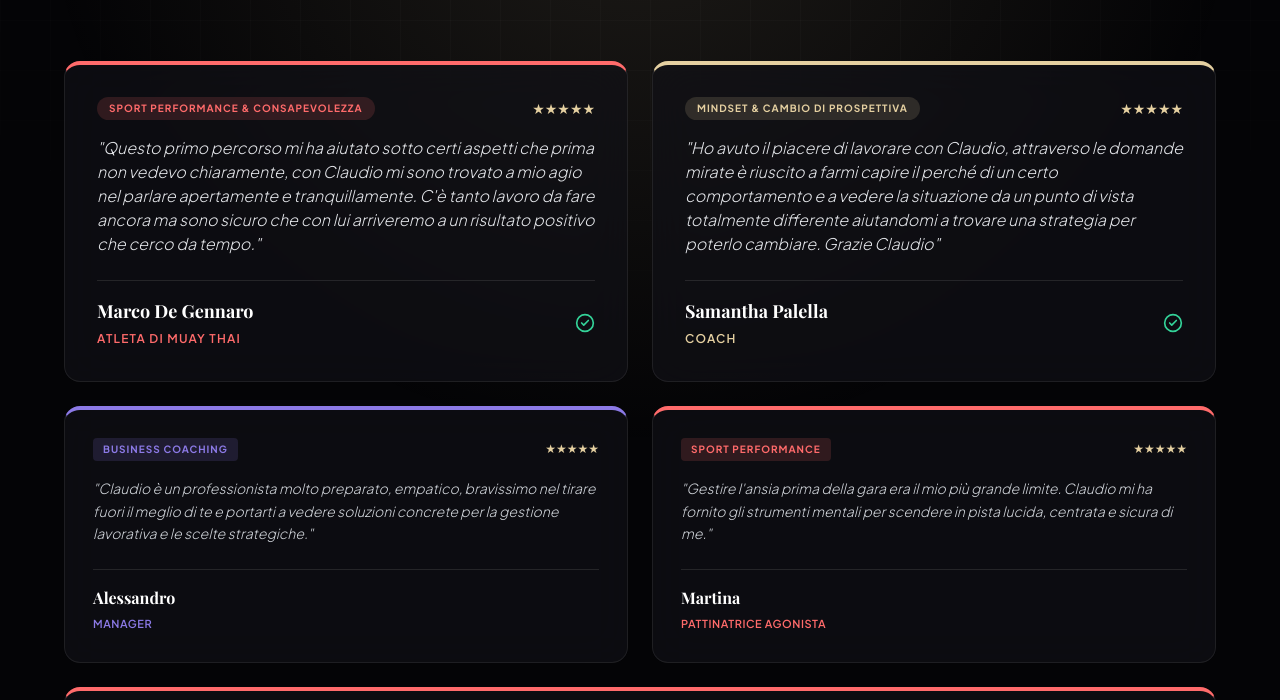
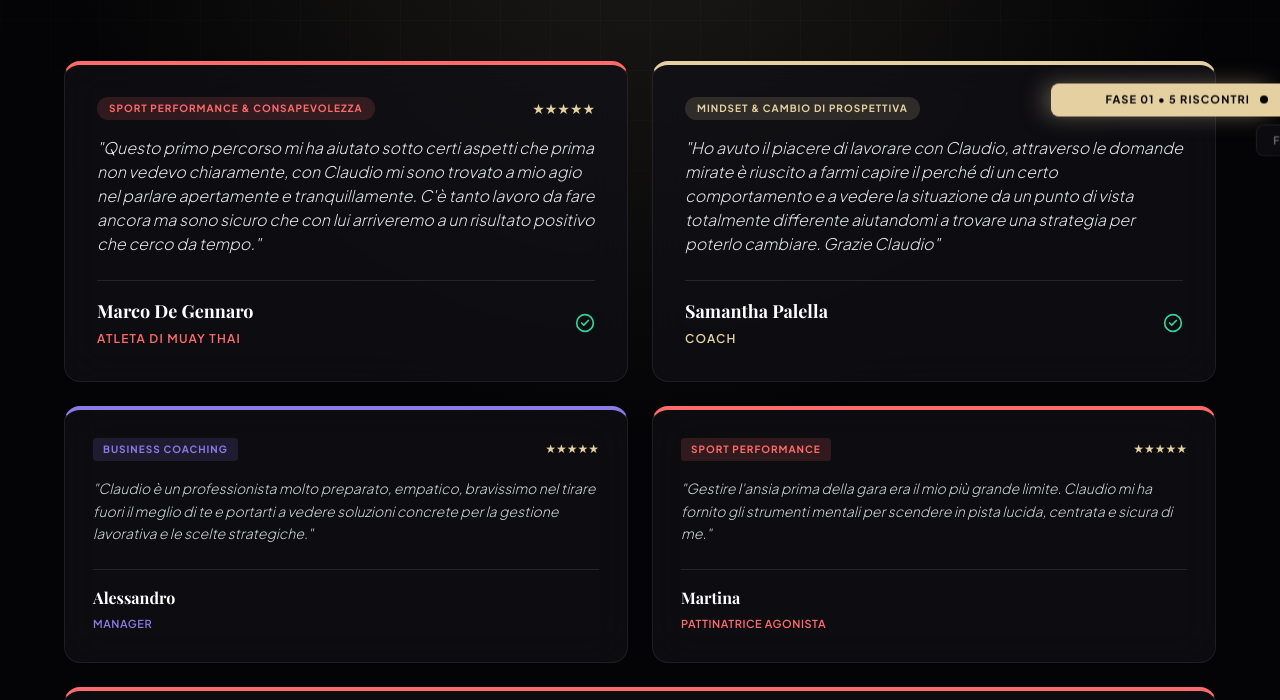
Before and after one commit to claudiocarlucciocoaching/claudiocarlucciocoaching.github.io, a plain HTML site: page index.html in a window 1280 px wide. Shown: the part 280-980 px from the top of the page. Drawn offline with nearby package versions, Linux system fonts and the light colour scheme; a web font is replaced by a local one.

Commit message:
Update index.html

```diff
--- a/index.html
+++ b/index.html
@@ -74,11 +74,47 @@
             background: linear-gradient(90deg, var(--hl-bg, rgba(229, 208, 161, 0.25)) 0%, transparent 100%);
             color: var(--hl-text, #E5D0A1); border-left: 3px solid var(--hl-text, #E5D0A1);
         }
+        #chapter-tabs {
+            position: fixed; right: 0; top: 50%; transform: translateY(-50%);
+            z-index: 8000; display: flex; flex-direction: column; gap: 8px;
+        }
+        .chapter-tab {
+            display: flex; align-items: center; justify-content: flex-end;
+            padding: 7px 12px 7px 16px; border-radius: 8px 0 0 8px;
+            background: rgba(14, 14, 20, 0.75); backdrop-filter: blur(14px);
+            border: 1px solid rgba(255, 255, 255, 0.08); border-right: none;
+            color: #71717a; font-size: 11px; font-weight: 600; letter-spacing: 0.1em; text-transform: uppercase;
+            transition: all 0.35s cubic-bezier(0.16, 1, 0.3, 1);
+            transform: translateX(calc(100% - 24px)); cursor: pointer;
+        }
+        .chapter-tab .tab-pip {
+            width: 8px; height: 8px; border-radius: 50%; background: #3f3f46;
+            margin-left: 10px; flex-shrink: 0; transition: background 0.3s;
+        }
+        .chapter-tab:hover { transform: translateX(0); color: #ffffff; background: rgba(22, 22, 30, 0.95); }
+        .chapter-tab.active-tab {
+            transform: translateX(0); color: #040406; background: var(--tab-color, #E5D0A1);
+            border-color: var(--tab-color, #E5D0A1);
+            box-shadow: -8px 0 24px -4px var(--tab-shadow, rgba(229, 208, 161, 0.45)); font-weight: 700;
+        }
+        .chapter-tab.active-tab .tab-pip { background: #040406; }
+        @media (max-width: 1024px) { #chapter-tabs { display: none; } }
+
         body.theme-reviews { background-color: #040406; }
         body.theme-form { background-color: #050814; }
     </style>
 </head>
 <body class="antialiased selection:bg-premium-champagne selection:text-premium-950 theme-reviews">
+
+    <!-- LINGUETTE SEGNAPAGINA LATERALI DESTRE -->
+    <aside id="chapter-tabs" aria-label="Indice pagina testimonianze">
+        <a href="#reviews-section" class="chapter-tab active-tab" data-target="reviews-section" style="--tab-color: #E5D0A1; --tab-shadow: rgba(229, 208, 161, 0.5);">
+            <span>Fase 01 • 5 Riscontri</span><span class="tab-pip"></span>
+        </a>
+        <a href="#form-section" class="chapter-tab" data-target="form-section" style="--tab-color: #48dbfb; --tab-shadow: rgba(72, 219, 251, 0.45);">
+            <span>Fase 02 • Lascia Feedback</span><span class="tab-pip"></span>
+        </a>
+    </aside>
 
     <div id="ambient-bg-glow"></div>
     <div class="bg-grid"></div>
@@ -119,9 +155,9 @@
         <div class="max-w-6xl mx-auto">
 
             <!-- SEZIONE 1: LE 5 TESTIMONIANZE VERIFICATE -->
-            <section class="scroll-section mb-24" data-theme="reviews" data-glow="radial-gradient(circle at 50% 15%, rgba(229, 208, 161, 0.14) 0%, transparent 65%)">
+            <section id="reviews-section" class="scroll-section mb-24" data-theme="reviews" data-glow="radial-gradient(circle at 50% 15%, rgba(229, 208, 161, 0.14) 0%, transparent 65%)">
                 <div class="text-center max-w-3xl mx-auto mb-16">
-                    <span class="highlighter-badge mb-3" style="--hl-bg: rgba(229, 208, 161, 0.22); --hl-text: #E5D0A1;">Impatto Reale & Partnership ICF</span>
+                    <span class="highlighter-badge mb-3" style="--hl-bg: rgba(229, 208, 161, 0.22); --hl-text: #E5D0A1;">Fase 01 • Impatto Reale & Partnership ICF</span>
                     <h1 class="font-serif text-4xl md:text-5xl font-bold text-white mb-4">Le Voci del Cambiamento</h1>
                     <p class="text-gray-400 text-sm md:text-base font-light">
                         Riscontri autentici di atleti, coach e manager che hanno sperimentato il metodo basato su osservazione oggettiva, domande mirate e strategie d'azione concrete.
@@ -130,7 +166,7 @@
 
                 <div class="grid grid-cols-1 md:grid-cols-2 gap-6">
 
-                    <!-- 1. MARCO DE GENNARO (NUOVA IN EVIDENZA) -->
+                    <!-- 1. MARCO DE GENNARO -->
                     <div class="lux-card p-8 rounded-2xl border-t-4 border-t-[#ff6b6b] flex flex-col justify-between">
                         <div>
                             <div class="flex items-center justify-between mb-4">
@@ -229,10 +265,10 @@
             </section>
 
             <!-- SEZIONE 2: MODULO LASCIA LA TUA TESTIMONIANZA -->
-            <section class="scroll-section pt-8" data-theme="form" data-glow="radial-gradient(circle at 50% 50%, rgba(72, 219, 251, 0.12) 0%, transparent 65%)">
+            <section id="form-section" class="scroll-section pt-8" data-theme="form" data-glow="radial-gradient(circle at 50% 50%, rgba(72, 219, 251, 0.12) 0%, transparent 65%)">
                 <div class="lux-card p-8 md:p-12 rounded-2xl border border-premium-champagne/30 max-w-3xl mx-auto">
                     <div class="text-center mb-8">
-                        <span class="highlighter-badge mb-2" style="--hl-bg: rgba(72, 219, 251, 0.22); --hl-text: #48dbfb;">Condividi la Tua Esperienza</span>
+                        <span class="highlighter-badge mb-2" style="--hl-bg: rgba(72, 219, 251, 0.22); --hl-text: #48dbfb;">Fase 02 • Condividi la Tua Esperienza</span>
                         <h2 class="font-serif text-2xl md:text-3xl font-bold text-white mb-2">Hai fatto una sessione o un percorso con me?</h2>
                         <p class="text-gray-400 text-xs md:text-sm font-light">Il tuo riscontro aiuta altri professionisti e atleti a comprendere il valore del coaching etico.</p>
                     </div>
@@ -244,7 +280,7 @@
                         <div class="grid grid-cols-1 sm:grid-cols-2 gap-5">
                             <div>
                                 <label class="block text-xs uppercase tracking-wider text-gray-300 mb-2 font-semibold">Il Tuo Nome e Cognome *</label>
-                                <input type="text" name="Nome" required placeholder="Scrivi qui il tuo nome" class="w-full px-4 py-3 rounded-lg bg-white/[0.04] border border-white/10 text-white text-sm focus:outline-none focus:border-premium-champagne">
+                                <input type="text" name="Nome" required placeholder="Scrivi qui il tuo nome e cognome" class="w-full px-4 py-3 rounded-lg bg-white/[0.04] border border-white/10 text-white text-sm focus:outline-none focus:border-premium-champagne">
                             </div>
                             <div>
                                 <label class="block text-xs uppercase tracking-wider text-gray-300 mb-2 font-semibold">La Tua Professione o Sport *</label>
@@ -293,19 +329,34 @@
 
         const sections = document.querySelectorAll('.scroll-section');
         const glowElement = document.getElementById('ambient-bg-glow');
+        const tabs = document.querySelectorAll('.chapter-tab');
 
         const sectionObserver = new IntersectionObserver((entries) => {
             entries.forEach(entry => {
                 if (entry.isIntersecting) {
                     const theme = entry.target.getAttribute('data-theme');
                     const glow = entry.target.getAttribute('data-glow');
+                    const currentId = entry.target.getAttribute('id');
+
                     document.body.className = `antialiased selection:bg-premium-champagne selection:text-premium-950 theme-${theme}`;
                     if (glow && glowElement) glowElement.style.background = glow;
+
+                    tabs.forEach(tab => {
+                        tab.classList.toggle('active-tab', tab.getAttribute('data-target') === currentId);
+                    });
                 }
             });
         }, { threshold: 0.25 });
 
         sections.forEach(sec => sectionObserver.observe(sec));
+
+        tabs.forEach(tab => {
+            tab.addEventListener('click', (e) => {
+                e.preventDefault();
+                const targetEl = document.getElementById(tab.getAttribute('data-target'));
+                if (targetEl) targetEl.scrollIntoView({ behavior: 'smooth' });
+            });
+        });
     </script>
 </body>
 </html>
```
